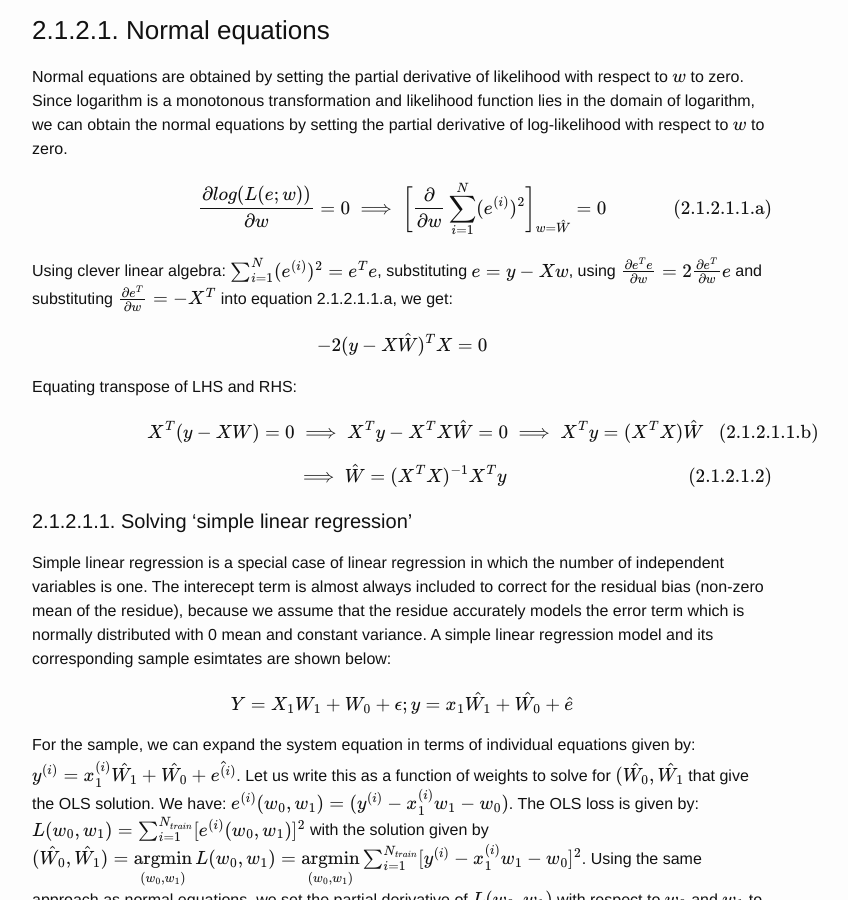
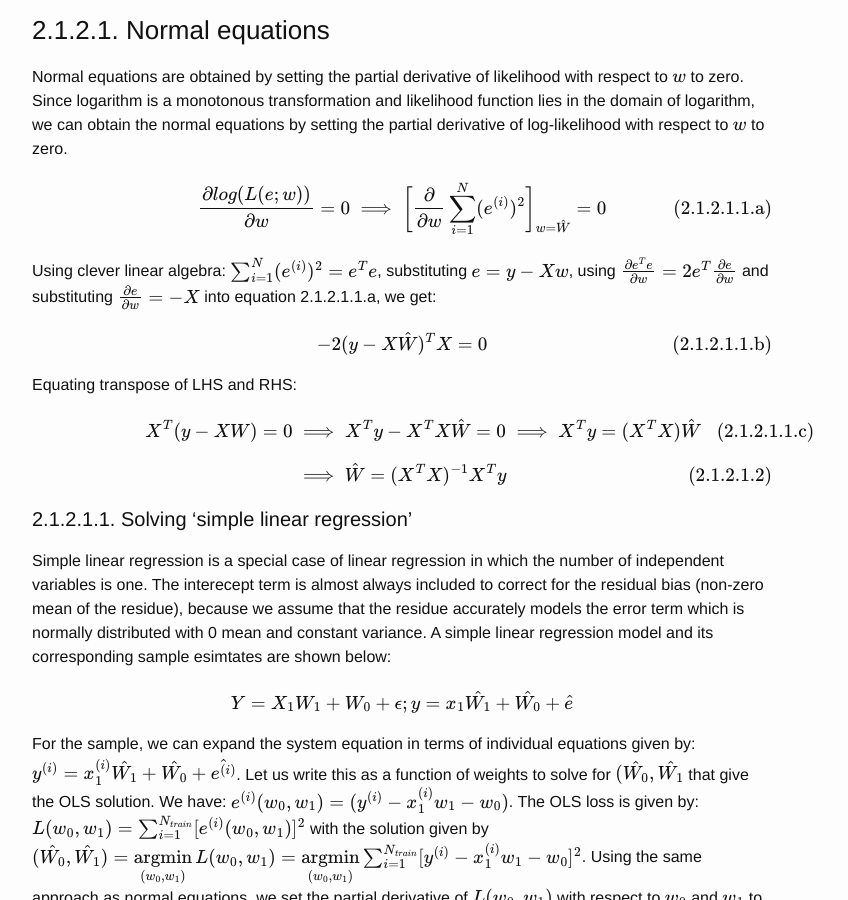
Before and after one commit to SNaveenMathew/ml_book, a Jekyll site: the page built from linear_regression.md, in a window 1280 px wide and 900 px high, scrolled down 1289 px. Shown: the whole window, without its empty margins (238-1086 px from the left). Built offline with Jekyll 4.4.1, drawn with Linux system fonts in a browser that asks for light colours; our own code applies the rules of GitHub Pages for plain Markdown files; formulas are drawn with MathJax 3; some of the changed text lies outside the part shown.

Commit message:
Fixed dimensions of derivative

```diff
--- a/linear_regression.md
+++ b/linear_regression.md
@@ -32,13 +32,13 @@ Normal equations are obtained by setting the partial derivative of likelihood wi
 
 $$\frac{\partial log(L(e; w))}{\partial w} = 0 \implies \bigg[\frac{\partial}{\partial w} \sum_{i=1}^{N}(e^{(i)})^2 \bigg]_{w = \hat{W}} = 0 \tag{2.1.2.1.1.a}$$
 
-Using clever linear algebra: $\sum_{i=1}^{N} (e^{(i)})^2 = e^Te$, substituting $e = y - Xw$, using $\frac{\partial e^Te}{\partial w} = 2 \frac{\partial e^T}{\partial w} e$ and substituting $\frac{\partial e^T}{\partial w} = -X^T$ into equation 2.1.2.1.1.a, we get:
+Using clever linear algebra: $\sum_{i=1}^{N} (e^{(i)})^2 = e^Te$, substituting $e = y - Xw$, using $\frac{\partial e^Te}{\partial w} = 2 e^T \frac{\partial e}{\partial w} $ and substituting $\frac{\partial e}{\partial w} = -X$ into equation 2.1.2.1.1.a, we get:
 
-$$ -2 (y - X\hat{W})^T X = 0$$
+$$ -2 (y - X\hat{W})^T X = 0\tag{2.1.2.1.1.b}$$
 
 Equating transpose of LHS and RHS:
 
-$$X^T(y-XW) = 0 \implies X^Ty - X^TX\hat{W} = 0 \implies X^Ty = (X^TX)\hat{W}\tag{2.1.2.1.1.b}$$
+$$X^T(y-XW) = 0 \implies X^Ty - X^TX\hat{W} = 0 \implies X^Ty = (X^TX)\hat{W}\tag{2.1.2.1.1.c}$$
 
 $$\implies \hat{W} = (X^TX)^{-1}X^Ty \tag{2.1.2.1.2}$$
 
@@ -276,7 +276,7 @@ In equation 2.1.4.1.1 we observe that the second and third term are transpose of
 
 $$L(w(t + 1)) = L(w(t)) + 2\alpha \bigg(y - Xw(t)\bigg)^T X\bigg[\frac{\partial L}{\partial w}\bigg]_{w = w(t)} \tag{2.1.4.1.2}$$
 
-Substituting equations 2.1.2.1.1.b in equation 2.1.4.1.2 we get:
+Substituting equations 2.1.2.1.1.c in equation 2.1.4.1.2 we get:
 
 $$L(w(t + 1)) = L(w(t)) + 2\alpha \bigg(y - Xw(t)\bigg)^T X \bigg(-2X^T\bigg(y - Xw(t)\bigg) \bigg)$$
 
```
